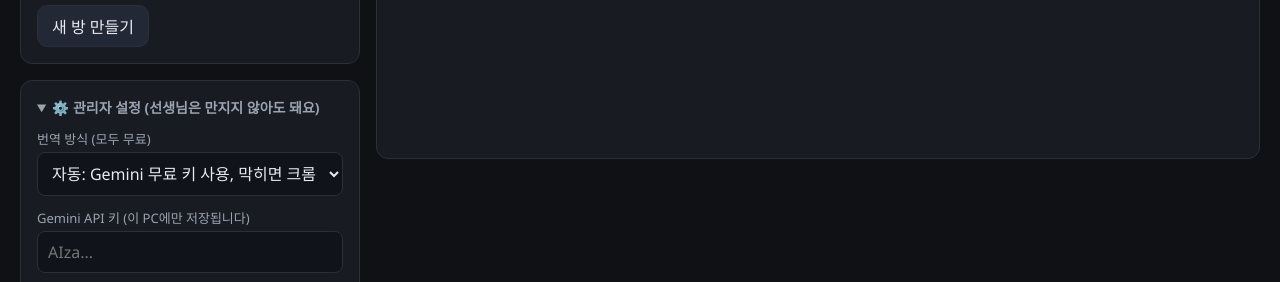
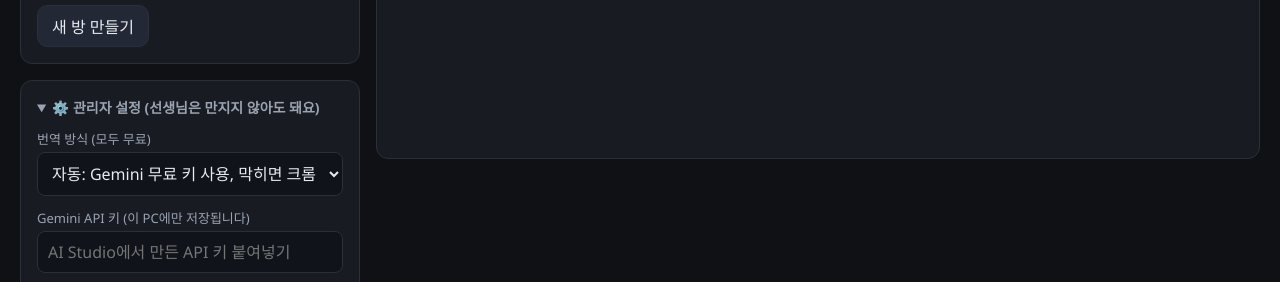
Before and after one commit to HoonKa/translator, a plain HTML site: page index.html in a window 1280 px wide. Shown: the part 459-741 px from the top of the page. Drawn offline with nearby package versions, Linux system fonts and the light colour scheme.

Commit message:
Generic API key placeholder
Co-Authored-By: Claude Opus 5.5 <noreply@anthropic.com>
Claude-Session: https://claude.ai/code/session_01TFBENx41PVWmgdkppRgo6E

```diff
--- a/index.html
+++ b/index.html
@@ -86,7 +86,7 @@
         <option value="free">크롬 내장 번역만 (API 키 필요 없음, 기본 마이크 사용)</option>
       </select>
       <label for="apiKey">Gemini API 키 (이 PC에만 저장됩니다)</label>
-      <input id="apiKey" type="password" autocomplete="off" placeholder="AIza...">
+      <input id="apiKey" type="password" autocomplete="off" placeholder="AI Studio에서 만든 API 키 붙여넣기">
       <label for="mic">마이크</label>
       <select id="mic"><option value="">기본 마이크</option></select>
       <label>번역 언어 (학생이 휴대폰에서 고를 수 있어요)</label>
```
